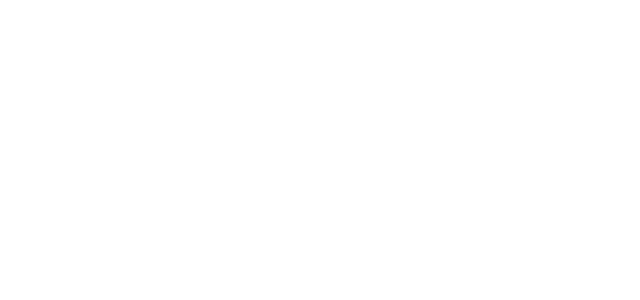
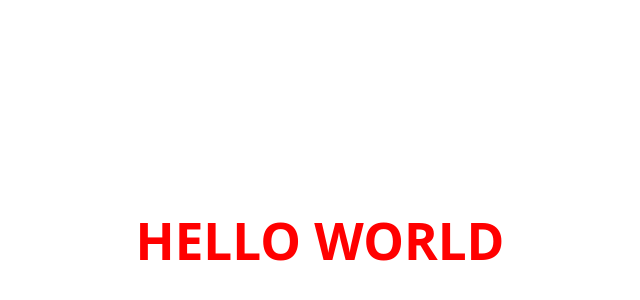
Before and after one commit to CODEATD/guitarla-vue, a Vue app: page / in a window 1280 px wide. Shown: the part 160-460 px from the top of the page, without its empty margins (320-960 px from the left). Built offline with nearby package versions, Linux system fonts and the light colour scheme.

Commit message:
Lección: 42. Single File Components (SFA) en Vue.js - CSS, JS y HTML en un solo archivo

```diff
--- a/src/App.vue
+++ b/src/App.vue
@@ -1,8 +1,14 @@
 <script setup>
+  const hello = 'Hello World'
 </script>
 
 <template>
+  <h1>{{hello}}</h1>
 </template>
 
 <style scoped>
+  h1 {
+    text-transform: uppercase;
+    color: red;
+  }
 </style>
```
